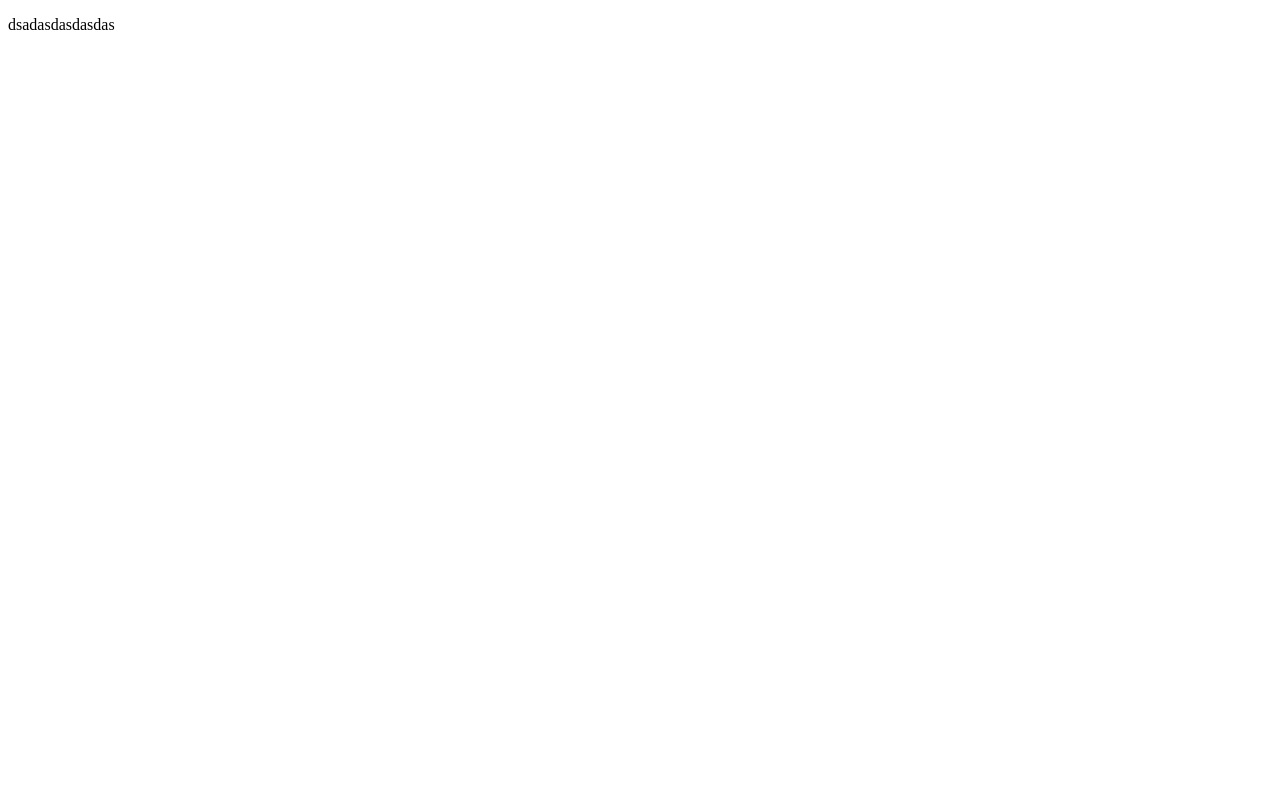
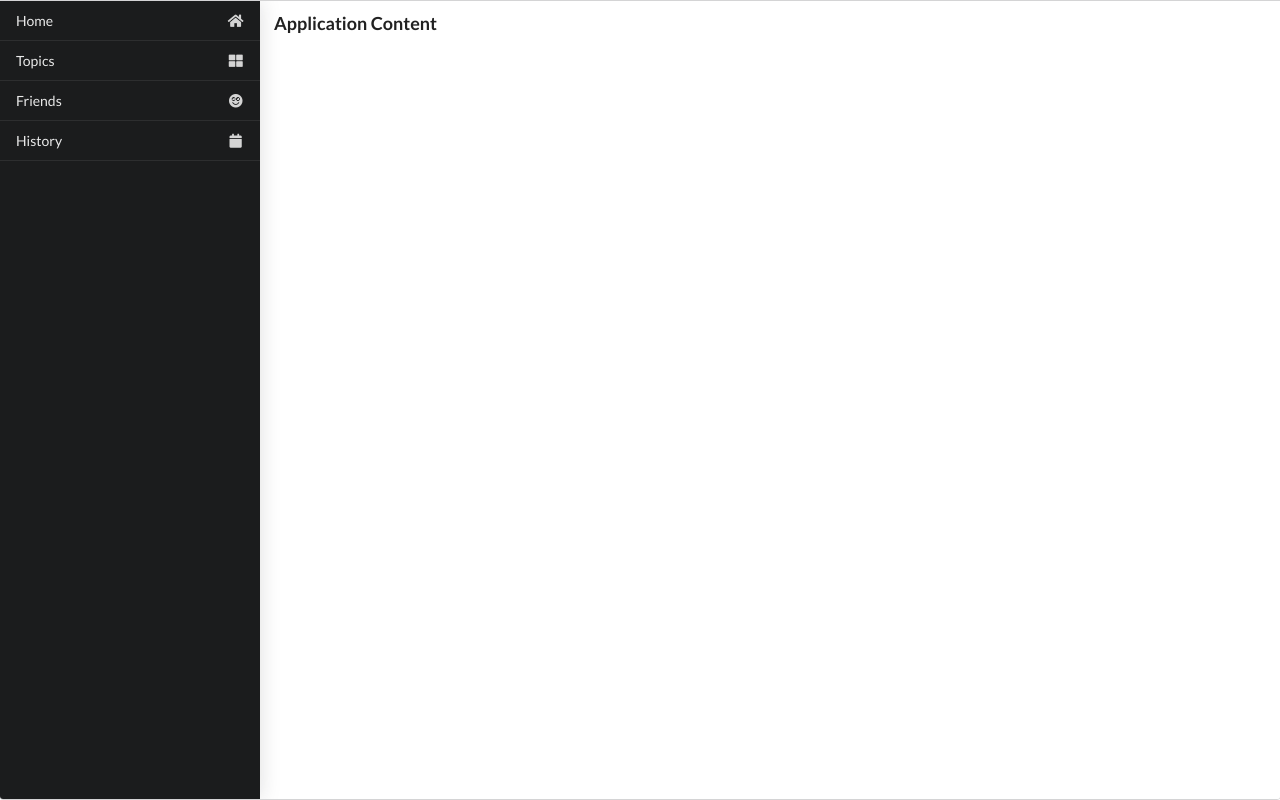
Before and after one commit to PetroHorokh/Web-1-Labs, a website: page app/index.html in a window 1280 px wide. Drawn offline with nearby package versions, Linux system fonts and the light colour scheme.

Commit message:
last changes before project

```diff
--- a/app/index.html
+++ b/app/index.html
@@ -2,9 +2,40 @@
 <html lang="en">
 <head>
     <meta charset="UTF-8">
-    <title>Test</title>
+    <title>Dash</title>
+    <link rel="stylesheet" href="https://cdnjs.cloudflare.com/ajax/libs/semantic-ui/2.4.1/semantic.min.css" integrity="sha512-8bHTC73gkZ7rZ7vpqUQThUDhqcNFyYi2xgDgPDHc+GXVGHXq+xPjynxIopALmOPqzo9JZj0k6OqqewdGO3EsrQ==" crossorigin="anonymous" referrerpolicy="no-referrer" />
+    <link rel="stylesheet" href="/css/sidebar.css">
 </head>
 <body>
-    <p>dsadasdasdasdas</p>
+
+    <div class="ui bottom attached segment pushable">
+        <div class="ui visible inverted left vertical sidebar menu">
+          <a class="item">
+            <i class="home icon"></i>
+            Home
+          </a>
+          <a class="item">
+            <i class="block layout icon"></i>
+            Topics
+          </a>
+          <a class="item">
+            <i class="smile icon"></i>
+            Friends
+          </a>
+          <a class="item">
+            <i class="calendar icon"></i>
+            History
+          </a>
+        </div>
+        <div class="pusher">
+          <div class="ui basic segment">
+            <h3 class="ui header">Application Content</h3>
+          </div>
+        </div>
+      </div>
+
+    <script src="https://cdnjs.cloudflare.com/ajax/libs/semantic-ui/2.4.1/semantic.min.js" integrity="sha512-dqw6X88iGgZlTsONxZK9ePmJEFrmHwpuMrsUChjAw1mRUhUITE5QU9pkcSox+ynfLhL15Sv2al5A0LVyDCmtUw==" crossorigin="anonymous" referrerpolicy="no-referrer">
+
+    </script>
 </body>
 </html>
```
Also changed, not shown: gulpfile.js (+8 -11 lines), app/css/sidebar.css (added), 2 other files.
